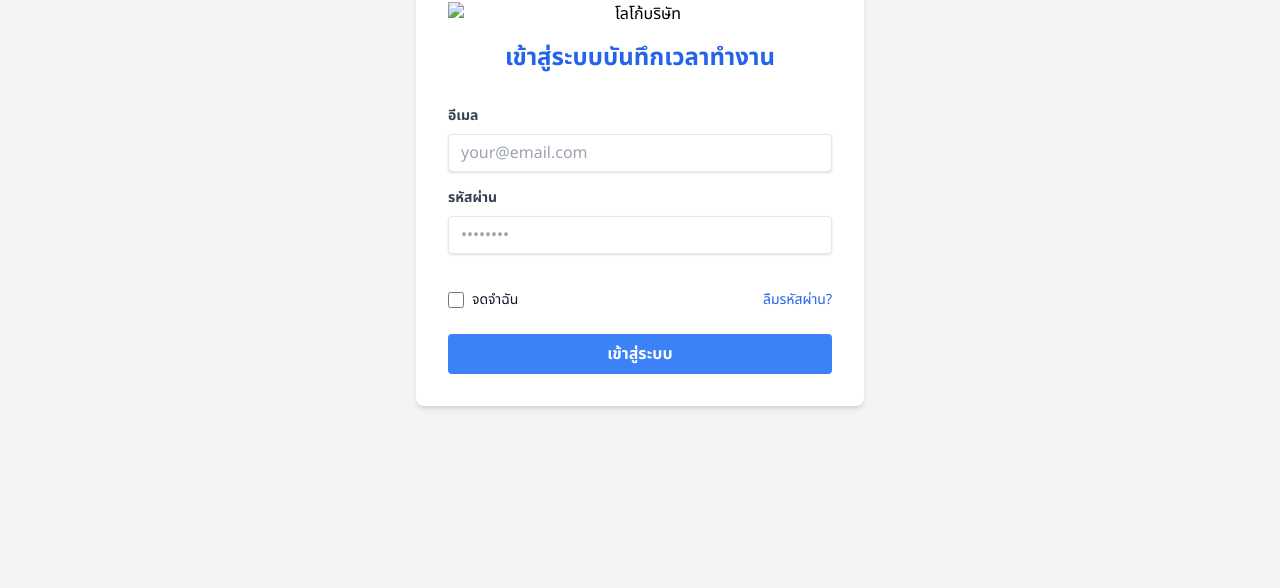
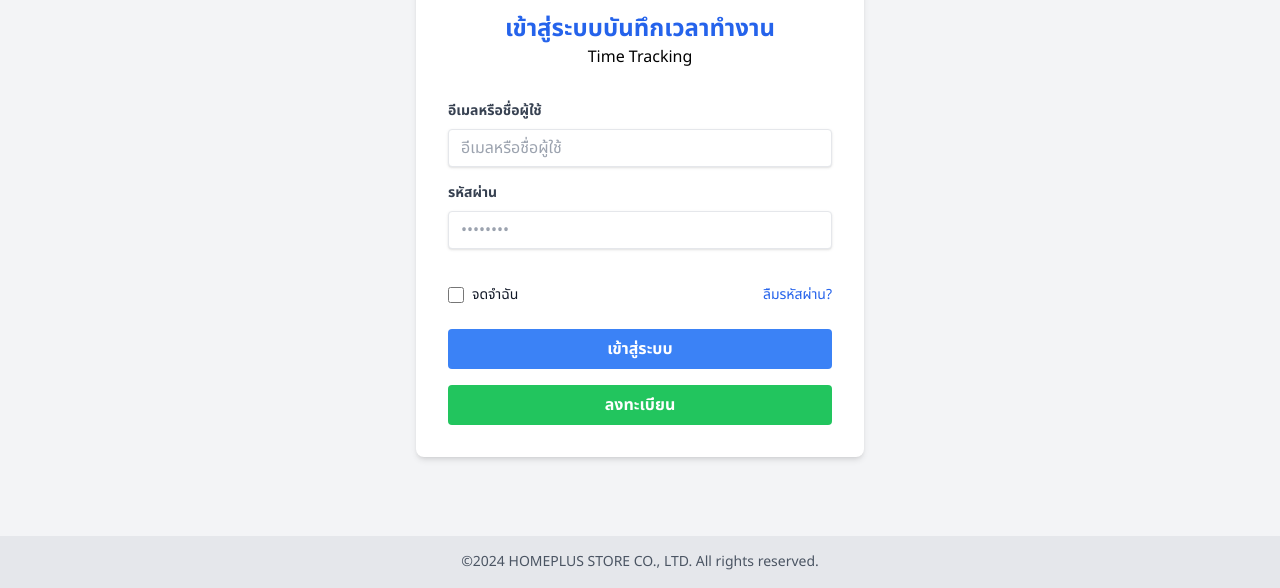
Before and after one commit to bosongpol/drhsystem, a plain HTML site: page TimeTracking_v2/login-page.html in a window 1280 px wide. Shown: the part 212-800 px from the top of the page. Drawn offline with nearby package versions, Linux system fonts and the light colour scheme.

```diff
--- a/TimeTracking_v2/login-page.html
+++ b/TimeTracking_v2/login-page.html
@@ -15,29 +15,33 @@
       }
     </style>
   </head>
-  <body class="bg-gray-100 h-screen flex items-center justify-center">
+  <body class="bg-gray-100 min-h-screen flex flex-col">
+    <div class="flex-grow flex items-center justify-center">
       <div class="bg-white p-8 rounded-lg shadow-md w-full max-w-md">
         <div class="text-center mb-8">
           <img
-          src="/api/placeholder/200/100"
-          alt="โลโก้บริษัท"
-          class="mx-auto mb-4"
+            src="images/DRHPlogo1200px.png"
+            alt="ดำรงค์โฮมพลัส"
+            class="mx-auto mb-5"
           />
           <h1 class="text-2xl font-bold text-blue-600">
             เข้าสู่ระบบบันทึกเวลาทำงาน
           </h1>
+          <p>Time Tracking</p>
         </div>
         <form>
           <div class="mb-4">
-          <label for="email" class="block text-gray-700 text-sm font-bold mb-2"
-            >อีเมล</label
+            <label
+              for="username_email"
+              class="block text-gray-700 text-sm font-bold mb-2"
+              >อีเมลหรือชื่อผู้ใช้</label
             >
             <input
-            type="email"
-            id="email"
-            name="email"
+              type="text"
+              id="username_email"
+              name="username_email"
               class="shadow appearance-none border rounded w-full py-2 px-3 text-gray-700 leading-tight focus:outline-none focus:shadow-outline"
-            placeholder="your@email.com"
+              placeholder="อีเมลหรือชื่อผู้ใช้"
               required
             />
           </div>
@@ -72,15 +76,25 @@
               >ลืมรหัสผ่าน?</a
             >
           </div>
-        <div class="flex items-center justify-between">
+          <div class="flex flex-col space-y-4">
             <button
               type="submit"
               class="bg-blue-500 hover:bg-blue-700 text-white font-bold py-2 px-4 rounded focus:outline-none focus:shadow-outline w-full"
             >
               เข้าสู่ระบบ
             </button>
+            <a
+              href="#"
+              class="bg-green-500 hover:bg-green-700 text-white font-bold py-2 px-4 rounded focus:outline-none focus:shadow-outline w-full text-center"
+            >
+              ลงทะเบียน
+            </a>
           </div>
         </form>
       </div>
+    </div>
+    <footer class="bg-gray-200 text-center py-4 text-sm text-gray-600">
+      ©2024 HOMEPLUS STORE CO., LTD. All rights reserved.
+    </footer>
   </body>
 </html>
```
Also changed, not shown: TimeTracking_v2/images/DRHPlogo1200px.png, TimeTracking_v2/images/DRHPlogo150px.png (added). Lines whose indentation alone changed are shown as unchanged.
